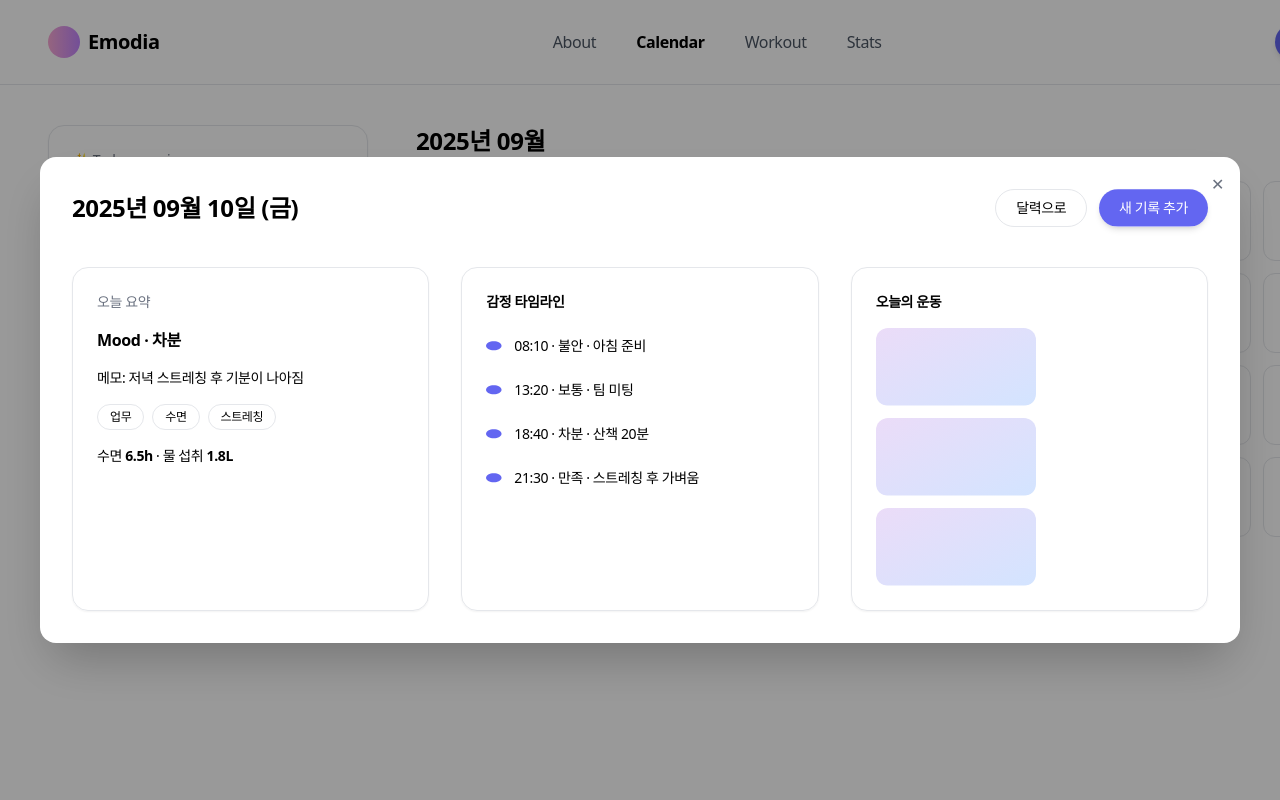
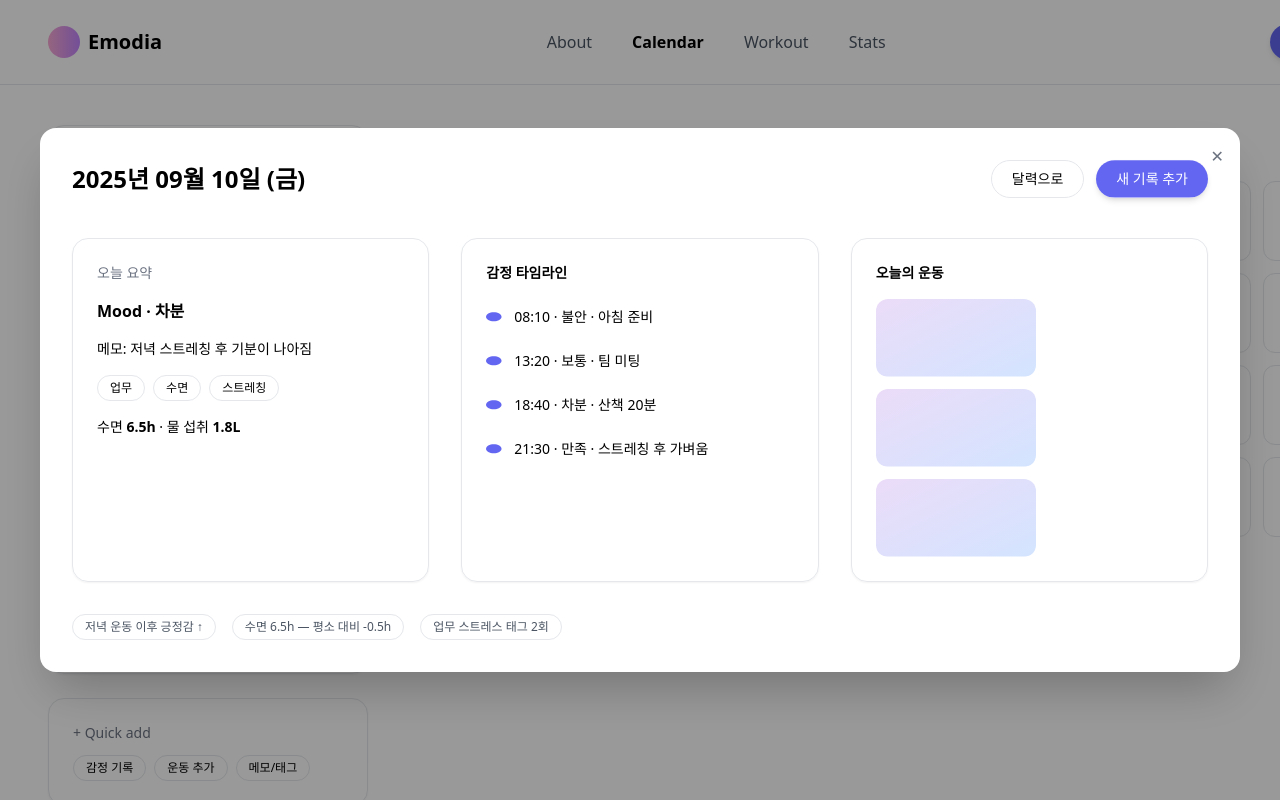
Before and after one commit to team-emodia/frontend, a React (Create React App) app: page /calendar in a window 1280 px wide. Both pictures are taken after a click on the button "10". Shown: the top 800 px of the page. Built offline with nearby package versions, Linux system fonts and the light colour scheme.

Commit message:
캘린더+스테이트 추가

```diff
--- a/package.json
+++ b/package.json
@@ -7,8 +7,10 @@
     "@testing-library/jest-dom": "^6.8.0",
     "@testing-library/react": "^16.3.0",
     "@testing-library/user-event": "^13.5.0",
+    "chart.js": "^4.5.0",
     "framer-motion": "^12.23.22",
     "react": "^19.1.1",
+    "react-chartjs-2": "^5.3.0",
     "react-dom": "^19.1.1",
     "react-router-dom": "^7.9.3",
     "react-scripts": "5.0.1",
--- /dev/null
+++ b/src/components/WeeklyMoodChart.jsx
@@ -0,0 +1,97 @@
+// src/components/WeeklyMoodChart.jsx
+import React from "react";
+import {
+  Chart as ChartJS,
+  CategoryScale,
+  LinearScale,
+  PointElement,
+  LineElement,
+  Title,
+  Tooltip,
+  Legend,
+  Filler,
+} from "chart.js";
+import { Line } from "react-chartjs-2";
+
+// Chart.js에 사용할 요소 등록
+ChartJS.register(
+  CategoryScale,
+  LinearScale,
+  PointElement,
+  LineElement,
+  Title,
+  Tooltip,
+  Legend,
+  Filler
+);
+
+const WeeklyMoodChart = () => {
+  // ✅ 더미 데이터 (추후 API 연동 가능)
+  const labels = ["9/22", "9/23", "9/24", "9/25", "9/26", "9/27", "9/28"];
+  const data = {
+    labels,
+    datasets: [
+      {
+        label: "Mood",
+        data: [60, 55, 70, 58, 64, 72, 66], // 점수 기반 예시
+        borderColor: "rgba(99, 102, 241, 1)", // indigo-500
+        backgroundColor: (context) => {
+          const ctx = context.chart.ctx;
+          const gradient = ctx.createLinearGradient(0, 0, 0, 200);
+          gradient.addColorStop(0, "rgba(99, 102, 241, 0.4)"); // indigo-400
+          gradient.addColorStop(1, "rgba(99, 102, 241, 0.05)"); // 하단 연한색
+          return gradient;
+        },
+        fill: true, // ✅ 배경 채우기
+        tension: 0.4, // ✅ 곡선 부드럽게
+        pointBackgroundColor: "white",
+        pointBorderColor: "rgba(99, 102, 241, 1)",
+        pointBorderWidth: 2,
+        pointRadius: 5,
+        pointHoverRadius: 7,
+      },
+    ],
+  };
+
+  const options = {
+    responsive: true,
+    plugins: {
+      legend: {
+        display: false, // 범례 제거
+      },
+      tooltip: {
+        mode: "index",
+        intersect: false,
+      },
+    },
+    scales: {
+      x: {
+        grid: {
+          display: false, // X축 그리드 제거
+        },
+        ticks: {
+          color: "#6b7280", // text-gray-500
+        },
+      },
+      y: {
+        min: 40,
+        max: 80,
+        ticks: {
+          stepSize: 10,
+          color: "#6b7280",
+        },
+        grid: {
+          color: "rgba(209, 213, 219, 0.3)", // gray-300 투명
+        },
+      },
+    },
+  };
+
+  return (
+    <div className="w-full">
+      <Line data={data} options={options} />
+    </div>
+  );
+};
+
+export default WeeklyMoodChart;
--- a/src/pages/main/CalendarPage.jsx
+++ b/src/pages/main/CalendarPage.jsx
@@ -10,12 +10,19 @@ import exercise2 from "../../assets/bg/exercise-bg-2.svg";
 import exercise3 from "../../assets/bg/exercise-bg-3.svg";
 import timelineDot from "../../assets/bg/timeline-dot.svg";
 
+// ✅ Stats와 연동된 컴포넌트 import
+import WeeklyMoodChart from "../../components/WeeklyMoodChart";
+
 function CalendarPage() {
   const [selectedDay, setSelectedDay] = useState(null);
   const [showDetail, setShowDetail] = useState(false);
   const [showNewRecord, setShowNewRecord] = useState(false);
+  const [selectedExercises, setSelectedExercises] = useState([]);
 
-  // 감정 emoji (텍스트 기반)
+  // ✅ 추가된 상태
+  const [selectedEmotion, setSelectedEmotion] = useState(null); // 현재 모달에서 선택된 감정
+  const [calendarRecords, setCalendarRecords] = useState({});   // 날짜별 저장된 감정
+
   const emotions = [
     { symbol: "😀", label: "행복" },
     { symbol: "😍", label: "설렘" },
@@ -27,7 +34,27 @@ function CalendarPage() {
     { symbol: "😢", label: "우울" },
   ];
 
-  // 공통 모달 컴포넌트
+  const toggleExercise = (exercise) => {
+    if (selectedExercises.includes(exercise)) {
+      setSelectedExercises(selectedExercises.filter((e) => e !== exercise));
+    } else {
+      setSelectedExercises([...selectedExercises, exercise]);
+    }
+  };
+
+  // ✅ 저장 버튼 동작: 감정 기록 반영
+  const handleSaveRecord = () => {
+    if (selectedDay && selectedEmotion) {
+      setCalendarRecords({
+        ...calendarRecords,
+        [selectedDay]: selectedEmotion,
+      });
+    }
+    setShowNewRecord(false);
+    setShowDetail(true);
+  };
+
+  // 공통 모달
   const Modal = ({ children, onClose }) => (
     <div className="fixed inset-0 bg-black/40 flex items-center justify-center z-50">
       <AnimatePresence>
@@ -36,7 +63,7 @@ function CalendarPage() {
           initial={{ opacity: 0, scale: 0.9 }}
           animate={{ opacity: 1, scale: 1 }}
           exit={{ opacity: 0, scale: 0.9 }}
-          transition={{ duration: 0.3, ease: "easeOut" }}
+          transition={{ duration: 0.3 }}
           className="bg-white rounded-2xl p-8 w-[1200px] max-h-[90vh] overflow-y-auto relative shadow-2xl"
         >
           <button
@@ -52,7 +79,7 @@ function CalendarPage() {
   );
 
   return (
-    <div className="min-w-[1440px] min-h-screen bg-white font-sans tracking-tight leading-snug">
+    <div className="min-w-[1440px] min-h-screen bg-white font-sans">
       {/* 헤더 */}
       <header className="flex items-center justify-between px-12 py-6 border-b">
         <div className="flex items-center gap-2">
@@ -80,17 +107,13 @@ function CalendarPage() {
 
       {/* 본문 */}
       <main className="flex px-12 py-10 gap-12">
-        {/* 좌측 위젯 */}
+        {/* 좌측 패널 */}
         <section className="w-[320px] space-y-6">
-          {/* Today Overview */}
+          {/* Today overview */}
           <div className="p-6 border rounded-2xl shadow-sm">
             <p className="text-sm text-gray-500">✨ Today overview</p>
             <div className="flex items-center mt-4 gap-3">
-              <img
-                src={chartGradient}
-                alt="Mood"
-                className="w-10 h-10 rounded-full"
-              />
+              <img src={chartGradient} alt="Mood" className="w-10 h-10 rounded-full" />
               <div>
                 <p className="text-xs text-gray-500">Mood</p>
                 <p className="text-sm font-semibold">
@@ -99,21 +122,35 @@ function CalendarPage() {
               </div>
             </div>
           </div>
-          {/* Weekly mood */}
+          {/* Weekly mood (Stats 연동) */}
           <div className="p-6 border rounded-2xl shadow-sm">
             <p className="font-bold text-sm">Weekly mood</p>
-            <div className="relative mt-4 w-full h-24">
-              <img
-                src={chartGradient}
-                alt="Chart Fill"
-                className="absolute inset-0 w-full h-full"
-              />
-              <img
-                src={chartLine}
-                alt="Chart Line"
-                className="absolute inset-0 w-full h-full"
-              />
+            <div className="mt-4">
+              {/* ✅ StatsPage와 같은 WeeklyMoodChart 삽입 */}
+              <WeeklyMoodChart />
             </div>
+          </div>
+          {/* Today's habits */}
+          <div className="p-6 border rounded-2xl shadow-sm space-y-2">
+            <p className="font-bold text-sm">Today's habits</p>
+            <label className="flex gap-2 text-sm"><input type="checkbox" /> 물 6잔</label>
+            <label className="flex gap-2 text-sm"><input type="checkbox" /> 스트레칭 10분</label>
+            <label className="flex gap-2 text-sm"><input type="checkbox" /> 저녁 산책</label>
+          </div>
+          {/* Quick add */}
+          <div className="p-6 border rounded-2xl shadow-sm">
+            <p className="text-sm text-gray-500">+ Quick add</p>
+            <div className="flex gap-2 mt-3">
+              <button className="px-3 py-1 border rounded-full text-xs">감정 기록</button>
+              <button className="px-3 py-1 border rounded-full text-xs">운동 추가</button>
+              <button className="px-3 py-1 border rounded-full text-xs">메모/태그</button>
+            </div>
+          </div>
+          {/* Reminders */}
+          <div className="p-6 border rounded-2xl shadow-sm">
+            <p className="text-sm text-gray-500">🔔 Reminders</p>
+            <p className="text-xs mt-2">오전 8:30 감정 기록 알림</p>
+            <p className="text-xs">저녁 9:00 스트레칭 루틴</p>
           </div>
         </section>
 
@@ -124,15 +161,14 @@ function CalendarPage() {
             {[...Array(30)].map((_, i) => (
               <button
                 key={i}
-                onClick={() => {
-                  setSelectedDay(i + 1);
-                  setShowDetail(true);
-                }}
-                className={`h-20 border rounded-xl flex items-center justify-center text-sm
-                  hover:bg-gradient-to-br hover:from-indigo-100 hover:to-purple-100
-                  active:scale-95 transition-all duration-150`}
+                onClick={() => { setSelectedDay(i + 1); setShowDetail(true); }}
+                className="h-20 border rounded-xl flex flex-col items-center justify-center text-sm hover:bg-gradient-to-br hover:from-indigo-100 hover:to-purple-100 active:scale-95"
               >
-                {i + 1}
+                <span>{i + 1}</span>
+                {/* ✅ 날짜에 저장된 감정 표시 */}
+                {calendarRecords[i + 1] && (
+                  <span className="text-xl mt-1">{calendarRecords[i + 1]}</span>
+                )}
               </button>
             ))}
           </div>
@@ -143,26 +179,13 @@ function CalendarPage() {
       {showDetail && (
         <Modal onClose={() => setShowDetail(false)}>
           <div className="flex justify-between items-center mb-10">
-            <h1 className="text-2xl font-bold">
-              2025년 09월 {selectedDay}일 (금)
-            </h1>
+            <h1 className="text-2xl font-bold">2025년 09월 {selectedDay}일 (금)</h1>
             <div className="flex gap-3">
+              <button onClick={() => setShowDetail(false)} className="px-5 py-2 border rounded-full text-sm">달력으로</button>
               <button
-                onClick={() => setShowDetail(false)}
-                className="px-5 py-2 border rounded-full text-sm"
-              >
-                달력으로
-              </button>
-              <button
-                onClick={() => {
-                  setShowDetail(false);
-                  setShowNewRecord(true);
-                }}
+                onClick={() => { setShowDetail(false); setShowNewRecord(true); }}
                 className="px-5 py-2 text-white rounded-full text-sm shadow-md"
-                style={{
-                  backgroundImage: `url(${buttonGradient})`,
-                  backgroundSize: "cover",
-                }}
+                style={{ backgroundImage: `url(${buttonGradient})`, backgroundSize: "cover" }}
               >
                 새 기록 추가
               </button>
@@ -170,7 +193,7 @@ function CalendarPage() {
           </div>
 
           <div className="grid grid-cols-12 gap-8">
-            {/* 요약 */}
+            {/* 오늘 요약 */}
             <section className="col-span-4 p-6 border rounded-2xl space-y-4 shadow-sm">
               <p className="text-sm text-gray-500">오늘 요약</p>
               <p className="text-base font-semibold">Mood · 차분</p>
@@ -178,31 +201,19 @@ function CalendarPage() {
               <div className="flex gap-2 flex-wrap">
                 <span className="px-3 py-1 border rounded-full text-xs">업무</span>
                 <span className="px-3 py-1 border rounded-full text-xs">수면</span>
-                <span className="px-3 py-1 border rounded-full text-xs">
-                  스트레칭
-                </span>
+                <span className="px-3 py-1 border rounded-full text-xs">스트레칭</span>
               </div>
-              <p className="text-sm">
-                수면 <span className="font-bold">6.5h</span> · 물 섭취{" "}
-                <span className="font-bold">1.8L</span>
-              </p>
+              <p className="text-sm">수면 <span className="font-bold">6.5h</span> · 물 섭취 <span className="font-bold">1.8L</span></p>
             </section>
 
             {/* 감정 타임라인 */}
             <section className="col-span-4 p-6 border rounded-2xl shadow-sm">
               <p className="font-bold mb-6 text-sm">감정 타임라인</p>
-              <ul className="space-y-6 text-sm relative">
-                {[
-                  ["08:10", "불안", "아침 준비"],
-                  ["13:20", "보통", "팀 미팅"],
-                  ["18:40", "차분", "산책 20분"],
-                  ["21:30", "만족", "스트레칭 후 가벼움"],
-                ].map(([time, mood, desc], i) => (
+              <ul className="space-y-6 text-sm">
+                {[["08:10","불안","아침 준비"],["13:20","보통","팀 미팅"],["18:40","차분","산책 20분"],["21:30","만족","스트레칭 후 가벼움"]].map(([time, mood, desc], i) => (
                   <li key={i} className="flex items-center gap-3">
                     <img src={timelineDot} alt="dot" className="w-4 h-4" />
-                    <span>
-                      {time} · {mood} · {desc}
-                    </span>
+                    <span>{time} · {mood} · {desc}</span>
                   </li>
                 ))}
               </ul>
@@ -218,6 +229,13 @@ function CalendarPage() {
               </div>
             </section>
           </div>
+
+          {/* 인사이트 */}
+          <div className="flex gap-4 mt-8 text-xs text-gray-600">
+            <span className="px-3 py-1 border rounded-full">저녁 운동 이후 긍정감 ↑</span>
+            <span className="px-3 py-1 border rounded-full">수면 6.5h — 평소 대비 -0.5h</span>
+            <span className="px-3 py-1 border rounded-full">업무 스트레스 태그 2회</span>
+          </div>
         </Modal>
       )}
 
@@ -227,10 +245,7 @@ function CalendarPage() {
           <div className="flex justify-between items-center mb-10">
             <h1 className="text-2xl font-bold">새 기록 추가</h1>
             <button
-              onClick={() => {
-                setShowNewRecord(false);
-                setShowDetail(true);
-              }}
+              onClick={() => { setShowNewRecord(false); setShowDetail(true); }}
               className="px-5 py-2 border rounded-full text-sm"
             >
               ← 날짜로 돌아가기
@@ -241,39 +256,50 @@ function CalendarPage() {
             {/* 기본 정보 */}
             <section className="col-span-6 p-6 border rounded-2xl space-y-6 shadow-sm">
               <p className="font-bold text-sm">기본 정보</p>
-              <input
-                type="time"
-                className="border px-4 py-2 rounded-lg text-sm w-40"
-                defaultValue="20:30"
-              />
-              <textarea
-                className="border w-full h-24 rounded-lg p-3 text-sm"
-                placeholder="오늘 무슨 일이 있었나요?"
-              />
-              <div className="flex gap-2 flex-wrap">
-                <span className="px-3 py-1 border rounded-full text-xs">업무</span>
-                <span className="px-3 py-1 border rounded-full text-xs">수면</span>
-                <span className="px-3 py-1 border rounded-full text-xs">
-                  스트레칭
-                </span>
+              <div className="flex gap-3 items-center">
+                <input type="time" defaultValue="20:30" className="border px-4 py-2 rounded-lg text-sm w-32" />
+                <button className="px-3 py-1 text-xs border rounded-lg">알림 설정 안 함</button>
+                <button className="px-3 py-1 text-xs border rounded-lg">오늘(9/26)</button>
               </div>
 
-              {/* 감정 선택 */}
+              {/* 감정 */}
               <div>
-                <p className="font-bold text-sm mb-3">오늘의 감정</p>
+                <p className="font-bold text-sm mb-3">감정</p>
                 <div className="grid grid-cols-4 gap-4">
                   {emotions.map((emoji, i) => (
                     <button
                       key={i}
-                      type="button"
-                      className="flex flex-col items-center space-y-1 focus:outline-none hover:scale-110 transition-transform"
+                      onClick={() => setSelectedEmotion(emoji.symbol)}
+                      className={`flex flex-col items-center space-y-1 px-3 py-2 border rounded-lg transition-transform ${
+                        selectedEmotion === emoji.symbol
+                          ? "border-blue-500 bg-blue-50"
+                          : "hover:bg-gray-50"
+                      }`}
                     >
-                      <span className="text-3xl">{emoji.symbol}</span>
-                      <span className="text-xs text-gray-600">
-                        {emoji.label}
-                      </span>
+                      <span className="text-2xl">{emoji.symbol}</span>
+                      <span className="text-xs">{emoji.label}</span>
                     </button>
                   ))}
+                </div>
+              </div>
+
+              <textarea className="border w-full h-24 rounded-lg p-3 text-sm" placeholder="오늘 무슨 일이 있었나요?" />
+              {/* 태그 */}
+              <div className="flex gap-2 flex-wrap">
+                <span className="px-3 py-1 border rounded-full text-xs">업무</span>
+                <span className="px-3 py-1 border rounded-full text-xs">수면</span>
+                <span className="px-3 py-1 border rounded-full text-xs">스트레칭</span>
+                <span className="px-3 py-1 border rounded-full text-xs">컨디션</span>
+              </div>
+              {/* 지표 */}
+              <div className="flex gap-6">
+                <div className="text-center">
+                  <p className="text-xs text-gray-500">수면</p>
+                  <p className="font-bold">0.0h</p>
+                </div>
+                <div className="text-center">
+                  <p className="text-xs text-gray-500">물 섭취</p>
+                  <p className="font-bold">0.0L</p>
                 </div>
               </div>
             </section>
@@ -282,32 +308,35 @@ function CalendarPage() {
             <section className="col-span-6 p-6 border rounded-2xl space-y-6 shadow-sm">
               <p className="font-bold text-sm">운동 추가 (선택)</p>
               <div className="flex gap-2">
-                <input
-                  type="text"
-                  placeholder="예: 요가, 스트레칭"
-                  className="flex-1 border px-3 py-2 rounded-lg text-sm"
-                />
-                <button
-                  className="px-4 py-2 text-white rounded-lg shadow-md"
-                  style={{
-                    backgroundImage: `url(${buttonGradient})`,
-                    backgroundSize: "cover",
-                  }}
-                >
+                <input type="text" placeholder="예: 요가, 스트레칭" className="flex-1 border px-3 py-2 rounded-lg text-sm" />
+                <button className="px-4 py-2 text-white rounded-lg shadow-md" style={{ backgroundImage: `url(${buttonGradient})`, backgroundSize: "cover" }}>
                   검색
                 </button>
               </div>
               <div className="flex gap-4">
-                <img
-                  src={exercise1}
-                  alt="운동1"
-                  className="rounded-xl w-32 h-20"
-                />
-                <img
-                  src={exercise2}
-                  alt="운동2"
-                  className="rounded-xl w-32 h-20"
-                />
+                <div className="p-2 border rounded-lg text-center">
+                  <img src={exercise1} alt="운동1" className="rounded-xl w-32 h-20" />
+                  <p className="text-xs mt-1">목·어깨 릴리즈</p>
+                  <button onClick={() => toggleExercise("목·어깨 릴리즈")} className="px-2 py-1 text-xs border rounded-lg mt-1">+</button>
+                </div>
+                <div className="p-2 border rounded-lg text-center">
+                  <img src={exercise2} alt="운동2" className="rounded-xl w-32 h-20" />
+                  <p className="text-xs mt-1">4-7-8 호흡</p>
+                  <button onClick={() => toggleExercise("4-7-8 호흡")} className="px-2 py-1 text-xs border rounded-lg mt-1">+</button>
+                </div>
+              </div>
+              {/* 선택된 운동 표시 */}
+              <div className="mt-4">
+                <p className="text-sm font-bold mb-2">선택됨</p>
+                {selectedExercises.length > 0 ? (
+                  <ul className="space-y-1 text-xs">
+                    {selectedExercises.map((ex, i) => (
+                      <li key={i} className="px-3 py-1 border rounded-lg inline-block mr-2">{ex}</li>
+                    ))}
+                  </ul>
+                ) : (
+                  <p className="text-xs text-gray-500">아직 선택된 운동이 없어요</p>
+                )}
               </div>
             </section>
           </div>
@@ -315,15 +344,11 @@ function CalendarPage() {
           {/* 하단 버튼 */}
           <div className="flex justify-end gap-4 mt-10">
             <button className="px-5 py-2 border rounded-lg text-sm">취소</button>
-            <button className="px-5 py-2 border rounded-lg text-sm">
-              저장 후 계속 추가
-            </button>
+            <button className="px-5 py-2 border rounded-lg text-sm">저장 후 계속 추가</button>
             <button
+              onClick={handleSaveRecord}
               className="px-5 py-2 text-white rounded-lg text-sm shadow-md"
-              style={{
-                backgroundImage: `url(${buttonGradient})`,
-                backgroundSize: "cover",
-              }}
+              style={{ backgroundImage: `url(${buttonGradient})`, backgroundSize: "cover" }}
             >
               저장
             </button>
```
Also changed, not shown: src/pages/main/StatsPage.jsx (+17 -10 lines), 1 other file (tests, documents, lock files or other folders).
